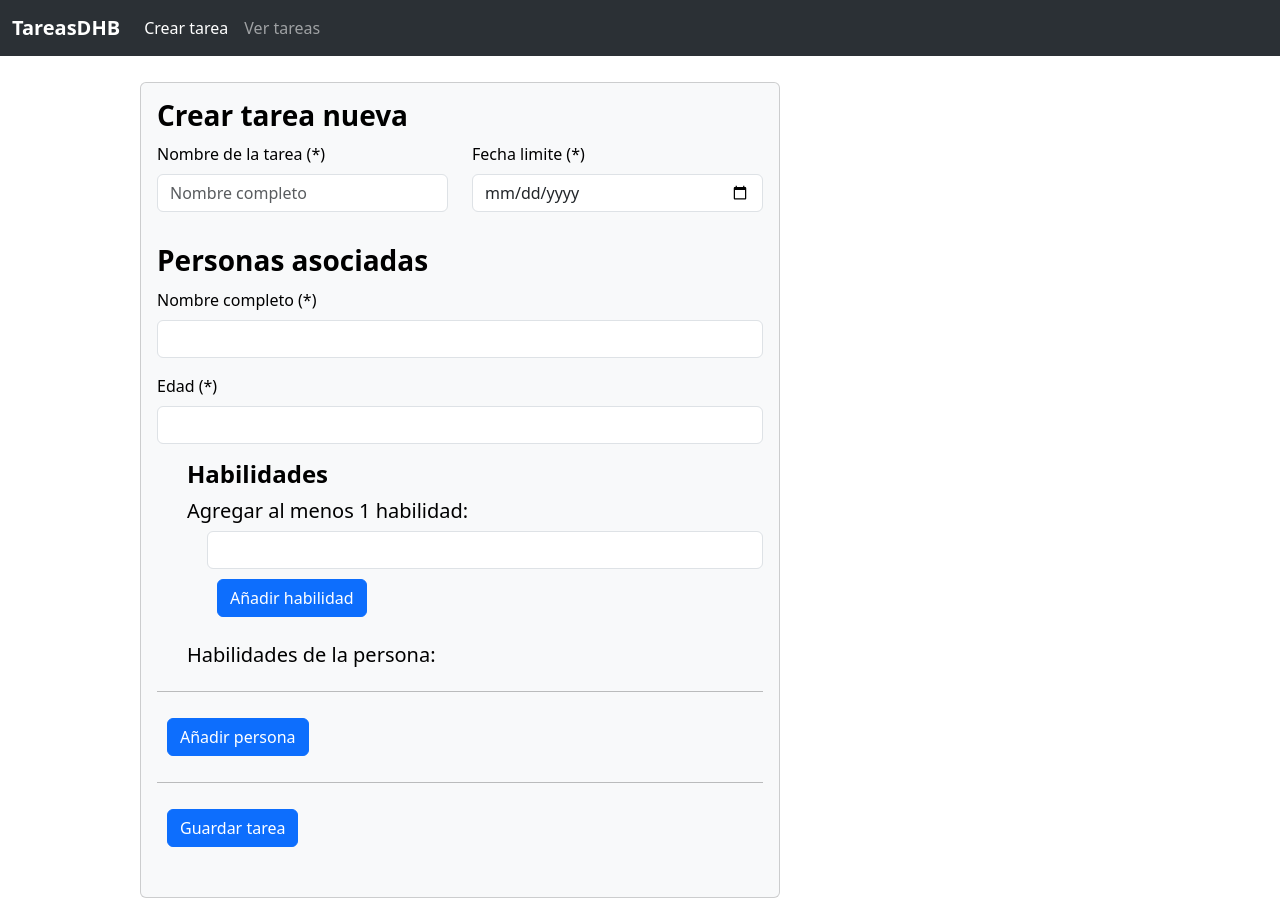
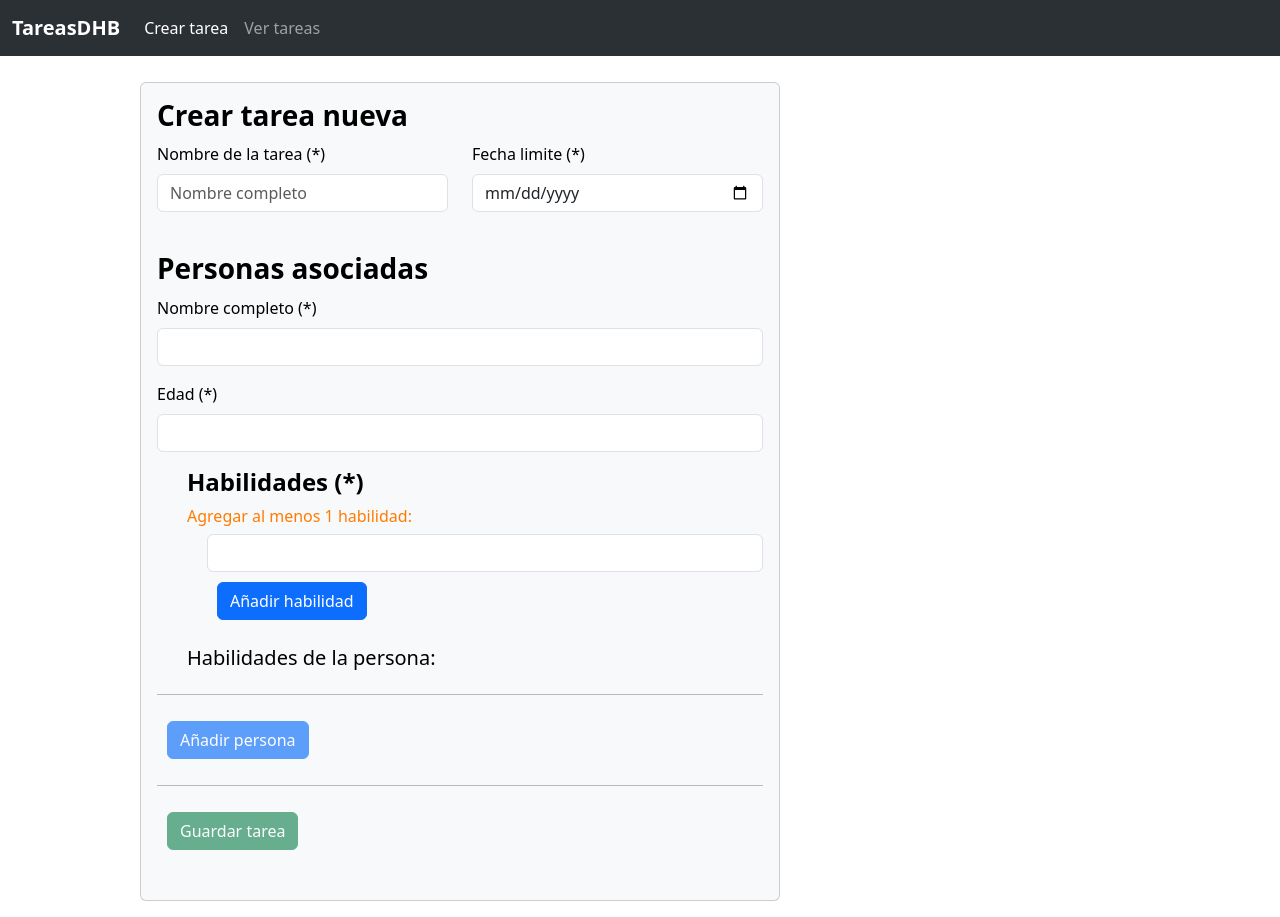
Before and after one commit to davidhb7/pruebaTareas, an Angular app: page /crear-tarea in a window 1280 px wide. Built offline with nearby package versions, Linux system fonts and the light colour scheme.

Commit message:
Validaciones adicionales

```diff
--- a/src/app/components/crear-tarea/crear-tarea.component.html
+++ b/src/app/components/crear-tarea/crear-tarea.component.html
@@ -7,35 +7,54 @@
         <div class="col mb-3">
           <label for="nombreTarea" class="form-label">Nombre de la tarea (*)</label>
           <input type="text" class="form-control" placeholder="Nombre completo" formControlName="nombreTarea">
+          <div *ngIf="formGroupTareas.get('nombreTarea')?.invalid && formGroupTareas.get('nombreTarea')?.touched">
+            <p *ngIf="formGroupTareas.get('nombreTarea')?.errors?.['required']" style="color: red;">Nombre es requerido.</p>
+          </div>
+          <h6 style="color: rgb(255, 123, 0);">{{avisoPersonaNombreRepetido}}</h6>
         </div>
+
+
         <div class="col mb-3">
           <label for="fechaLimite" class="form-label">Fecha limite (*)</label>
           <input type="date" class="form-control" placeholder="Fecha limite" formControlName="fechaTarea"/>
+          <div *ngIf="formGroupTareas.get('fechaTarea')?.invalid && formGroupTareas.get('fechaTarea')?.touched">
+            <p *ngIf="formGroupTareas.get('fechaTarea')?.errors?.['required']" style="color: red;">Fecha es requerida.</p>
+          </div>
+
         </div>
       </div>
 
       <div formArrayName="personas">
         <div *ngFor="let persona of personas.controls; let i = index" [formGroupName]="i">
           <h3>Personas asociadas</h3>
+
           <div class="col mb-3" >
             <label for="nombreCompleto" class="form-label">Nombre completo (*)</label>
             <input type="text" class="form-control" formControlName="nombreCompleto">
+            <div *ngIf="persona.get('nombreCompleto')?.invalid && persona.get('nombreCompleto')?.touched">
+              <p *ngIf="persona.get('nombreCompleto')?.errors?.['required']" style="color: red;">Nombre es requerido.</p>
+            </div>
           </div>
+
           <div class="col mb-3">
             <label for="edad" class="form-label">Edad (*)</label>
             <input type="number" class="form-control" formControlName="edad">
+            <div *ngIf="persona.get('edad')?.invalid && persona.get('edad')?.touched">
+              <p *ngIf="persona.get('edad')?.errors?.['required']" style="color: red;">Edad es requerida.</p>
+            </div>
           </div>
 
           <div class="seccionHabilidad">
-            <h4>Habilidades</h4>
-            <h5>Agregar al menos 1 habilidad:</h5>
+            <h4>Habilidades (*)</h4>
+            <h6 style="color: rgb(255, 123, 0);">Agregar al menos 1 habilidad:</h6>
             <div class="camposHabilidad">
               <div class="col mb-3">
                 <input type="text" class="form-control" [formControl]="nuevaHabilidad" (keydown.enter)="addHabilidad(i)">
                 <button
                       type="button"
                       class="btn  btn-primary"
-                      (click)="addHabilidad(i)">
+                      (click)="addHabilidad(i)"
+                      >
                       Añadir habilidad
                 </button>
               </div>
@@ -54,10 +73,11 @@
               </div>
             </div>
           </div>
+
         </div>
       </div>
       <hr>
-      <button type="button" class="btn  btn-primary" (click)="addPersona()">Añadir persona </button>
+      <button type="button" class="btn  btn-primary" (click)="addPersona()"  [disabled]="!habilitarBotonAgregarPersona()">Añadir persona </button>
       <!-- <button type="submit" class="btn btn-danger">Eliminar persona </button> -->
 
 
@@ -74,7 +94,7 @@
 
       <hr>
 
-      <button type="button" class="btn btn-primary"  (click)="guardarTarea()">Guardar tarea</button>
+      <button type="button" class="btn btn-success"  (click)="guardarTarea()" [disabled]="habilitarguardar(arrayPersonas)">Guardar tarea</button>
 
     </form>
   </div>
--- a/src/app/components/crear-tarea/crear-tarea.component.ts
+++ b/src/app/components/crear-tarea/crear-tarea.component.ts
@@ -1,5 +1,5 @@
 import { Component, OnInit } from '@angular/core';
-import { FormBuilder, FormGroup, FormsModule, ReactiveFormsModule, Validators, FormArray, FormControl } from '@angular/forms';
+import { FormBuilder, FormGroup, FormsModule, ReactiveFormsModule, Validators, FormArray, FormControl, AbstractControl } from '@angular/forms';
 import { ITarea } from '../../core/interfaces/ITarea';
 import { CommonModule } from '@angular/common';
 
@@ -18,6 +18,8 @@ import { CommonModule } from '@angular/common';
 export class CrearTareaComponent implements OnInit{
   //OBJETOS - CLASES
   formGroupTareas!: FormGroup;
+
+
   arrayPersonas: any[] = [];
   objePersonas:{
     nombreCompleto: '',
@@ -40,6 +42,9 @@ export class CrearTareaComponent implements OnInit{
       ]
     }
   ];
+  //VARIABLES
+  avisoPersonaNombreRepetido="";
+  guardar:boolean=false;
 
   public nuevaHabilidad: FormControl = new FormControl('', Validators.required );
 
@@ -58,7 +63,7 @@ export class CrearTareaComponent implements OnInit{
       personas: this.fb.array([
         this.fb.group({
           nombreCompleto: ['', Validators.required],
-          edad: ['', [Validators.required, Validators.min(1)]],
+          edad: ['', [Validators.required, Validators.min(18)]],
           habilidades: this.fb.array([])
         }),
       ])
@@ -79,22 +84,40 @@ export class CrearTareaComponent implements OnInit{
     if (habilidad) {
       // Acceder al FormArray de habilidades de la persona correspondiente y agregar la nueva habilidad
       this.getHabilidades(indexPersona).push(this.fb.control(habilidad, Validators.required));
-      // console.log(this.getHabilidades(indexPersona).value)
       this.nuevaHabilidad.reset(); // Limpiar el campo de input
     }
   }
 
+  nombreRepetidoEnArrayPersonas(nombre: string): boolean {
+    // Verifica si ya existe una persona con el mismo nombre en arrayPersonas
+    return this.arrayPersonas.some(persona => persona.nombreCompleto === nombre);
+  }
+
+
+
+
+
   addPersona(): void {
+    this.avisoPersonaNombreRepetido="";
     const personasControl = this.formGroupTareas.get('personas') as FormArray;
     if (personasControl) {
+      const currentPersonaNombre = personasControl.at(personasControl.length - 1).get('nombreCompleto')?.value;
+
+      // Verifica si el nombre ya existe en arrayPersonas
+      if (this.nombreRepetidoEnArrayPersonas(currentPersonaNombre)) {
+        console.error('El nombre de la persona ya existe en arrayPersonas.');
+        this.avisoPersonaNombreRepetido="El nombre de la persona ya existe en arrayPersonas.";
+        return; // Si el nombre está repetido, no permite agregar
+      }
+
       // Agrega la última persona en el FormArray a arrayPersonas
       const currentPersona = personasControl.at(personasControl.length - 1).value; // Obtiene el último FormGroup como objeto
       this.arrayPersonas.push(currentPersona); // Agrega la persona como un objeto
       // Reinicia el FormArray de personas y las habilidades de la última persona
       this.personas.reset();
       this.resetHabilidades(personasControl.length - 1);
-
       console.log(this.arrayPersonas); // Muestra el array actualizado
+      this.avisoPersonaNombreRepetido="";
     } else {
       console.error('El FormArray de personas no está definido.');
     }
@@ -123,6 +146,7 @@ export class CrearTareaComponent implements OnInit{
     }
     console.log(this.arrayPersonas)
     this.arrayPersonas=[];
+    this.formGroupTareas.reset();
     console.log(bodyRequest);
   }
 
@@ -136,6 +160,28 @@ export class CrearTareaComponent implements OnInit{
     this.arrayPersonas.splice(index, 1);
   }
 
+  habilitarBotonAgregarPersona(): boolean {
+    let habilitado = true;  // Asume que está habilitado
+    // Recorre cada persona en el FormArray de personas
+    this.personas.controls.forEach((persona, index) => {
+      const habilidades = this.getHabilidades(index);  // Obtén las habilidades de la persona actual
+      // Si alguna persona no tiene habilidades, deshabilita el botón
+      if (habilidades.length === 0) {
+        habilitado = false;
+      }
+    });
+    return habilitado;  // El botón estará habilitado solo si todas las personas tienen al menos una habilidad
+  }
+
+  habilitarguardar(arr:any[]){
+    if(arr.length>=1){
+      return false;
+    }
+    else{
+      return true;
+    }
+  }
+
 
 
 
```
